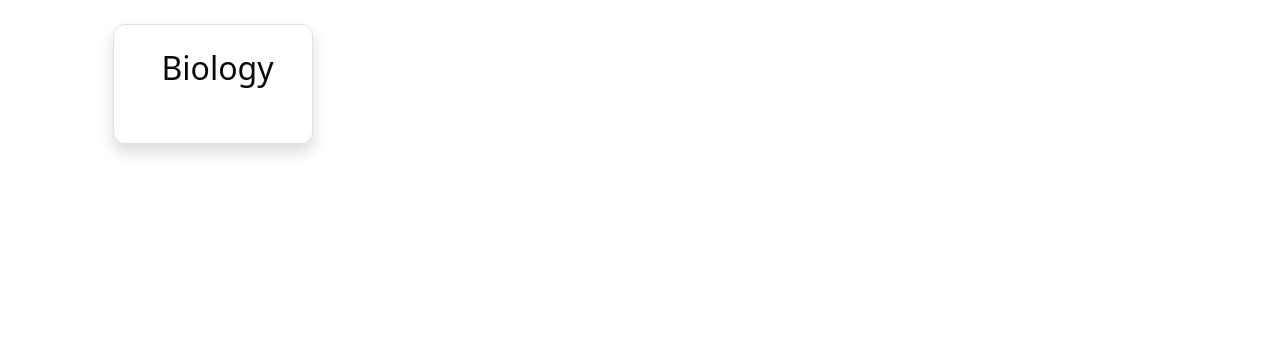
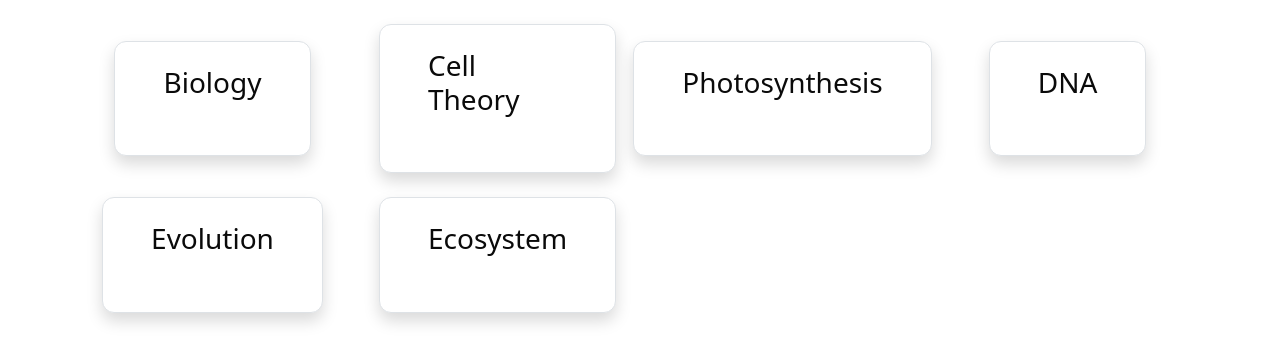
Before and after one commit to gloriabee/Quizzy, a React (Vite) app: page / in a window 1280 px wide. Shown: the top 362 px of the page. Built offline with nearby package versions, Linux system fonts and the light colour scheme.

Commit message:
:sparkles: feat(map through array):

```diff
--- a/package.json
+++ b/package.json
@@ -11,6 +11,7 @@
     "commit": "cz-customizable"
   },
   "dependencies": {
+    "@radix-ui/react-navigation-menu": "^1.2.5",
     "@radix-ui/react-slot": "^1.1.2",
     "@tailwindcss/vite": "^4.0.6",
     "bootstrap": "^5.3.3",
--- a/src/App.tsx
+++ b/src/App.tsx
@@ -1,19 +1,43 @@
-import React from 'react'
-import Flashcard from './components/Flashcard'
+import React, { useState } from 'react';
+import Flashcard from './components/Flashcard';
 
 const App = () => {
+  const [datas, setData] = useState([
+    {
+      title: 'Biology',
+      description: 'Biology is the study of living things.'
+    },
+    {
+      title: 'Cell Theory',
+      description: 'Cell theory states that all living organisms are composed of cells, and cells are the basic unit of life.'
+    },
+    {
+      title: 'Photosynthesis',
+      description: 'Photosynthesis is the process by which green plants convert sunlight, water, and carbon dioxide into glucose and oxygen.'
+    },
+    {
+      title: 'DNA',
+      description: 'DNA (Deoxyribonucleic Acid) is the molecule that carries genetic instructions for the development, functioning, and reproduction of all known living organisms.'
+    },
+    {
+      title: 'Evolution',
+      description: 'Evolution is the process by which different kinds of living organisms develop and diversify from earlier forms over time, driven by natural selection.'
+    },
+    {
+      title: 'Ecosystem',
+      description: 'An ecosystem is a community of living organisms interacting with each other and their physical environment, forming a functional unit.'
+    }
+  ]);
+
   return (
-    <div className="container mt-4
-    grid
-    grid-cols-1
-    sm:grid-cols-2
-    md:grid-cols-3
-    lg:grid-cols-4
-     gap-4">
-  <Flashcard title="Biology" description="Biology is the study of living things" />
+    <>
+      <div className="container mt-4 grid grid-cols-1 sm:grid-cols-2 md:grid-cols-3 lg:grid-cols-4 gap-4">
+        {datas.map((d, index) => (
+          <Flashcard key={index} title={d.title} description={d.description} />
+        ))}
+      </div>
+    </>
+  );
+};
 
-</div>
-  )
-}
-
-export default App
+export default App;
--- a/src/components/Flashcard.tsx
+++ b/src/components/Flashcard.tsx
@@ -4,14 +4,14 @@ import { Card, CardContent } from './ui/card'
 
 const Flashcard = ({title,description}) => {
     const [isFlipped,setIsFilpped]= useState(false)
+
   return (
     <div className="container flex justify-center items-center my-auto">
+
            <motion.div
            onClick={()=>setIsFilpped(!isFlipped)}
            style={{
                perspective: '200px',
-        width:'200px',
-        height:'150px',
                position:'relative',
                cursor:'pointer'}}
            animate={{rotateX: isFlipped? 0:360}}
@@ -20,7 +20,7 @@ const Flashcard = ({title,description}) => {
 
            <Card style={{backfaceVisibility:'hidden'}} className='p-4'>
              <CardContent>
-      {isFlipped?description:<h2>{title}</h2>}
+             {isFlipped?description:<h3>{title}</h3>}
              </CardContent>
            </Card>
 
--- a/src/components/Nav.tsx
+++ /dev/null
@@ -1,11 +0,0 @@
-import React from 'react'
-
-const Nav = () => {
-  return (
-    <div>
-
-    </div>
-  )
-}
-
-export default Nav
```
Also changed, not shown: 1 other file (tests, documents, lock files or other folders). Lines whose indentation alone changed are shown as unchanged.
